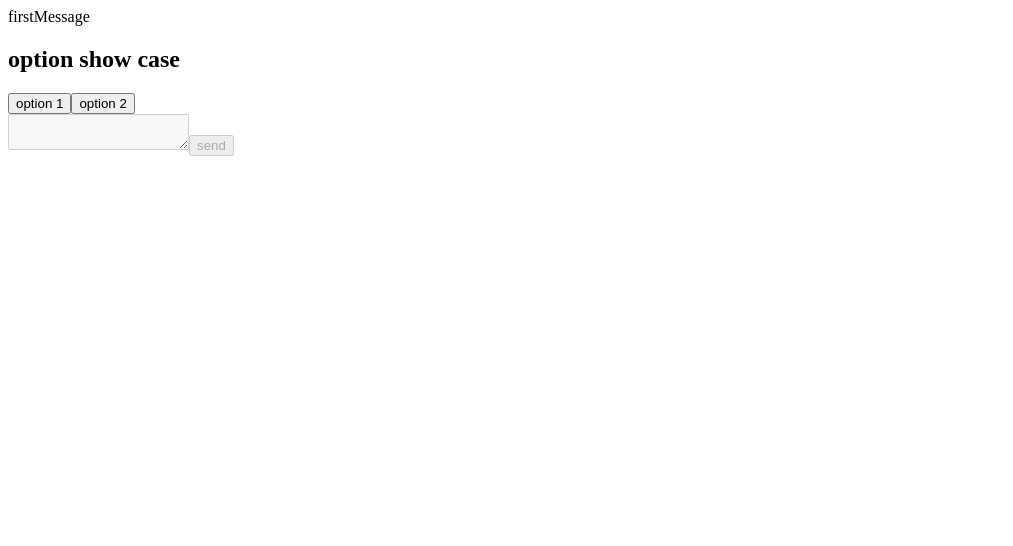
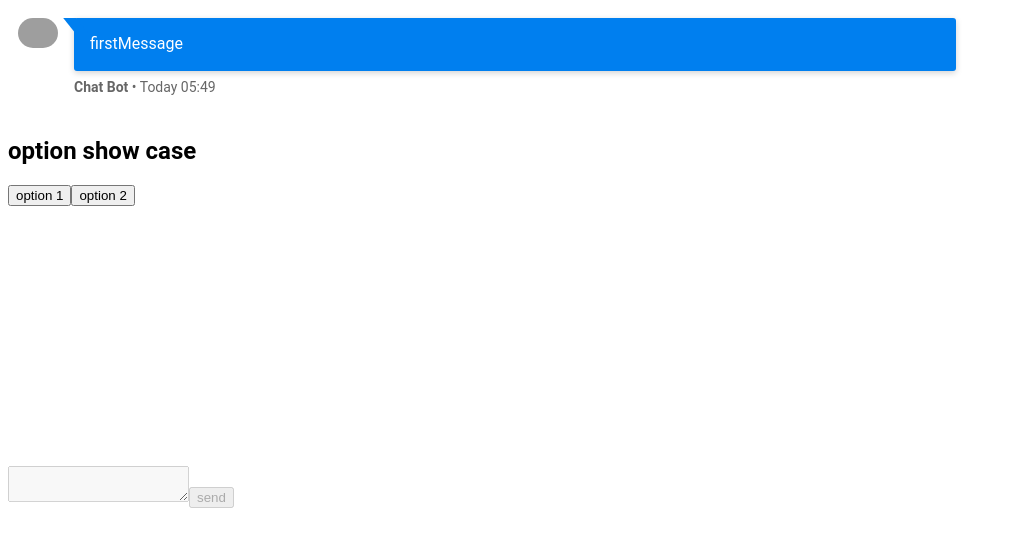
Before and after one commit to amirjr1378/chatbot, a React (Create React App) app: page / in a window 1280 px wide. Shown: the top 546 px of the page, without its empty margins (0-1013 px from the left). Built offline with nearby package versions, Linux system fonts and the light colour scheme; grey boxes are pictures that could not be loaded.

Commit message:
add some styling

```diff
--- a/package.json
+++ b/package.json
@@ -8,6 +8,7 @@
   ],
   "main": "src/index.js",
   "dependencies": {
+    "node-sass": "5.0.0",
     "prop-types": "15.7.2",
     "react": "17.0.1",
     "react-dom": "17.0.1",
--- a/src/App.js
+++ b/src/App.js
@@ -1,5 +1,5 @@
 import Chatbot from "./chatbot";
-import "./styles.css";
+import "./styles.sass";
 
 export default function App() {
   return <Chatbot />;
--- /dev/null
+++ b/src/Chat/ChatItem.js
@@ -0,0 +1,25 @@
+import React from "react";
+
+const ChatItem = ({ avatar, content, isLeftSide }) => {
+  return (
+    <div
+      className={`ChatItem ${
+        !isLeftSide ? "ChatItem--expert" : "ChatItem--customer"
+      }`}
+    >
+      <div className="ChatItem-meta">
+        <div className="ChatItem-avatar">
+          <img className="ChatItem-avatarImage" src={avatar} />
+        </div>
+      </div>
+      <div className="ChatItem-chatContent">
+        <div className="ChatItem-chatText">{content}</div>
+        <div className="ChatItem-timeStamp">
+          <strong>Chat Bot</strong> • Today 05:49
+        </div>
+      </div>
+    </div>
+  );
+};
+
+export default ChatItem;
--- a/src/chatbot.js
+++ b/src/chatbot.js
@@ -4,7 +4,10 @@
 
 import PropTypes from "prop-types";
 import React, { memo, useEffect, useState } from "react";
+import ChatItem from "./Chat/ChatItem";
 
+const robotAvatar = "https://image.ibb.co/eTiXWa/avatarrobot.png";
+const secondAvatar = "https://randomuser.me/api/portraits/women/0.jpg";
 const defaultRegistery = [
   {
     type: "default",
@@ -22,7 +25,7 @@ const defaultRegistery = [
         if (trigger) setTimeout(() => setActiveKey(trigger), 300);
       }, [trigger]);
 
-      return <div>{text}</div>;
+      return <ChatItem isLeftSide content={text} avatar={robotAvatar} />;
     }
   },
   {
@@ -46,7 +49,12 @@ const defaultRegistery = [
           let newState = [...state];
           newState.pop();
           newState.push(
-            <div key={title + appHistory.length}>{option.text}</div>
+            <ChatItem
+              key={title + appHistory.length}
+              content={option.text}
+              isLeftSide={false}
+              avatar={secondAvatar}
+            />
           );
           return newState;
         });
@@ -78,6 +86,19 @@ const Chatbot = ({ steps, registery, initialStepKey }) => {
   const [appHistory, setAppHistory] = useState([]); // keep track of steps that has been passed
   const [textInputValue, setTextInputValue] = useState(""); // when input needed
   const allRegistery = defaultRegistery.concat(registery);
+
+  const scrollToBottom = () => {
+    const bottomScrollTag = document.querySelector("#bottom-scroll");
+    if (bottomScrollTag)
+      bottomScrollTag.scrollIntoView({
+        behavior: "smooth",
+        block: "end"
+      });
+  };
+
+  useEffect(() => {
+    scrollToBottom();
+  });
 
   // when active key change screen should be updated
   useEffect(() => {
@@ -118,8 +139,11 @@ const Chatbot = ({ steps, registery, initialStepKey }) => {
   }, [activeKey]);
 
   return (
-    <div>
-      {screen}
+    <div className="chatbot__container">
+      <div className="chatbot__inner">
+        {screen}
+        <div id="bottom-scroll" />
+      </div>
       <form
         onSubmit={(e) => {
           e.preventDefault();
@@ -134,7 +158,14 @@ const Chatbot = ({ steps, registery, initialStepKey }) => {
               value: textInputValue
             });
           }
-          setScreen((state) => [...state, <div>{textInputValue}</div>]);
+          setScreen((state) => [
+            ...state,
+            <ChatItem
+              avatar={secondAvatar}
+              isLeftSide={false}
+              content={textInputValue}
+            />
+          ]);
           setTextInputValue("");
           if (steps[activeKey].trigger) {
             setActiveKey(steps[activeKey].trigger);
--- a/src/styles.css
+++ /dev/null
@@ -1,4 +0,0 @@
-.App {
-  font-family: sans-serif;
-  text-align: center;
-}
--- /dev/null
+++ b/src/styles.sass
@@ -0,0 +1,197 @@
+$blue: #007FEF
+$borderRadiusBase: 3px
+$chatWidth: 48rem
+$chatInputWidth: $chatWidth
+$chatBackground: #eee
+$chatInputHeight: 5rem
+$chatInputInnerHeight: $chatInputHeight - 2rem
+
+*
+  box-sizing: border-box
+
+body
+  min-height: 100vh
+  width: 100%
+  overflow-x: hidden
+  font-family: 'Roboto', sans-serif
+
+.chatbot__container
+  height: 100%
+  overflow: hidden
+  height: 500px
+  display: flex
+  flex-direction: column
+
+.chatbot__inner
+  flex-grow: 1
+  width: 100%
+  height: 100%
+  overflow-y: auto
+  overflow-x: hidden
+
+
+strong
+  font-weight: bold
+
+.ChatWindow
+  width: $chatWidth
+  height: 75vh
+  padding: 2.5rem
+  padding-bottom: $chatInputHeight + 1.5rem
+  overflow: hidden
+  overflow-y: auto
+  align-self: flex-end
+  background: $chatBackground
+  box-shadow: 0 0 12px rgba(black, 0.3)
+  border-radius: $borderRadiusBase $borderRadiusBase 0 0
+
+.ChatItem
+  display: flex
+  justify-content: flex-start
+  align-items: flex-start
+  width: 100%
+  margin-bottom: 2rem
+  padding: 10px
+
+.ChatItem--expert
+  flex-direction: row-reverse
+
+.ChatItem-meta
+  display: flex
+  align-items: center
+  flex: 0 1 auto
+  margin-right: 1rem
+  margin-bottom: 0.5rem
+  width: 2.5rem
+
+  .ChatItem--expert &
+    margin-right: 0
+    margin-left: 1rem
+
+.ChatItem-chatContent
+  position: relative
+  flex: 1 0 auto
+  width: 100%
+
+.ChatItem-avatar
+  width: 2.5rem
+  height: 2.5rem
+
+  .ChatItem--expert &
+    margin-right: 0
+
+.ChatItem-avatarImage
+  max-width: 100%
+  border-radius: 100em
+
+.ChatItem-avatarInitials
+  display: flex
+  align-items: center
+  justify-content: center
+  width: 2.5rem
+  height: 2.5rem
+  background: #ccc
+  color: #444
+  border-radius: 100em
+
+.ChatItem-timeStamp
+  width: 70%
+  font-size: 0.875rem
+  color: #666
+
+  .ChatItem--expert &
+    margin-left: auto
+
+.ChatItem-chatText
+  position: relative
+  width: 70%
+  margin-bottom: 0.5rem
+  padding: 1rem
+  background: $blue
+  color: #fff
+  border-radius: $borderRadiusBase
+  box-shadow: 0 2px 6px rgba(#000, 0.175)
+  line-height: 1.3
+
+  &:first-child::before
+    content: ''
+    display: block
+    position: absolute
+    top: 0
+    left: -0.4rem
+    width: 1rem
+    height: 1rem
+    transform: scaleX(0.8) skew(45deg)
+    background: $blue
+
+    .ChatItem--expert &
+      right: -0.4rem
+      left: auto
+      transform: skew(-40deg)
+      background: #fff
+      background: #fff
+      box-shadow: 4px 0 4px -1px rgba(#000, 0.1)
+
+  .ChatItem--expert &
+    margin-left: auto
+    border: 1px solid #dbdbdb
+    background: white
+    color: #666
+
+.ChatItem-chatText > div
+  display: inline
+
+.ChatInput
+  position: fixed
+  bottom: 0
+  left: 50%
+  z-index: 10
+  width: $chatInputWidth
+  height: $chatInputHeight
+  transform: translateX(-50%)
+  background: $chatBackground
+
+.ChatInput-input
+  position: absolute
+  right: 0
+  bottom: 0
+  left: 0
+  width: 100%
+  height: $chatInputHeight
+  padding: 1rem 1.5rem
+  padding-right: 5.25rem
+  border: 0
+  border-top: 1px solid #ccc
+  overflow: hidden
+  overflow-y: scroll
+  background: #fff
+  box-shadow: 0 0 4px rgba(#000, 0.1)
+  font-size: 1rem
+  resize: none
+
+
+[contenteditable]:empty:before
+  content: attr(placeholder)
+  display: block
+  color: #999
+
+[contenteditable]:active,
+[contenteditable]:focus
+  border: 0
+  border-top: 1px solid #ccc
+  outline: 0
+  box-shadow: inherit
+
+.ChatInput-btnSend
+  display: block
+  position: absolute
+  top: 50%
+  right: 1.5rem
+  transform: translateY(-50%)
+  border: none
+  border-radius: $borderRadiusBase
+  background: $blue
+  font-size: 1rem
+  padding: 0.5rem 1rem
+  color: white
+  cursor: pointer
```
